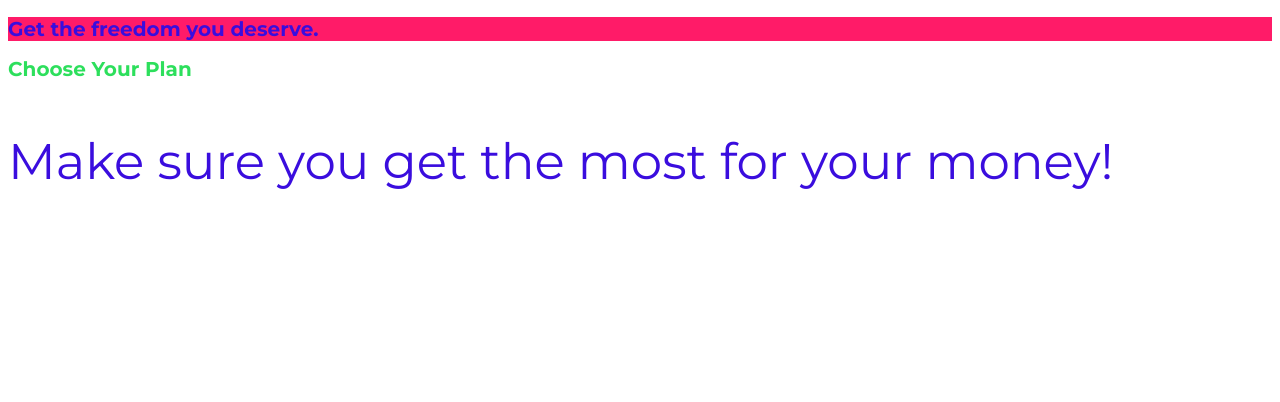
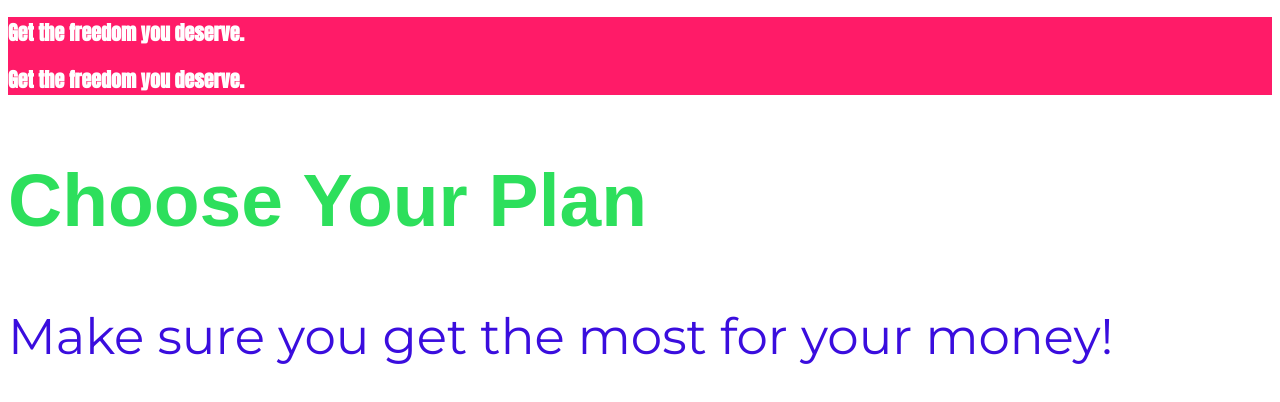
Before and after one commit to TusarSingh/PROJECT--CSS--2--Diving--Into--the--Basic--of--CSS, a plain HTML site: page index.html in a window 1280 px wide. Drawn offline with Linux system fonts and the light colour scheme.

Commit message:
20. Adding Combinators

```diff
--- a/index.html
+++ b/index.html
@@ -1,20 +1,32 @@
 <!DOCTYPE html>
 <html lang="en">
-
   <head>
-    <meta charset="UTF-8">
-    <meta http-equiv="X-UA-Compatible" content="ie=edge">
+    <meta charset="UTF-8" />
+    <meta
+      http-equiv="X-UA-Compatible"
+      content="ie=edge" />
     <title>uHost</title>
-    <link rel="shortcut icon" href="favicon.png">
-    <link href="https://fonts.googleapis.com/css?family=Anton" rel="stylesheet">
-    <link href="https://fonts.googleapis.com/css?family=Montserrat:400,700" rel="stylesheet">
-    <link rel="stylesheet" href="main.css">
+    <link
+      rel="shortcut icon"
+      href="favicon.png" />
+    <link
+      href="https://fonts.googleapis.com/css?family=Anton"
+      rel="stylesheet" />
+    <link
+      href="https://fonts.googleapis.com/css?family=Montserrat:400,700"
+      rel="stylesheet" />
+    <link
+      rel="stylesheet"
+      href="main.css" />
   </head>
 
   <body>
     <main>
       <section id="product-overview">
         <h1>Get the freedom you deserve.</h1>
+        <div>
+          <h1>Get the freedom you deserve.</h1>
+        </div>
       </section>
       <section id="plans">
         <h1 class="section-title">Choose Your Plan</h1>
@@ -22,5 +34,4 @@
       </section>
     </main>
   </body>
-
 </html>
--- a/main.css
+++ b/main.css
@@ -1,7 +1,3 @@
-/* * {
-  font-family: sans-serif;
-} */
-
 body {
   font-family: 'Montserrat', sans-serif;
   font-size: 50px;
@@ -16,24 +12,13 @@ body {
   color: #2ddf5c;
 }
 
-h1 {
+#product-overview h1 {
   color: white;
   font-family: 'Anton', sans-serif;
   font-size: 20px;
 }
 
-/* * {
+h1 {
   font-family: sans-serif;
-  color: yellow;
-} */
-
-h1 {
-  font-family: 'Anton';
+  color: burlywood;
 }
-
-h1 {
-  font-family: inherit;
-  color: inherit;
-}
-
-/* inherit karne per top element ki properties use hoti h. */
```
Lines whose indentation alone changed are shown as unchanged.
